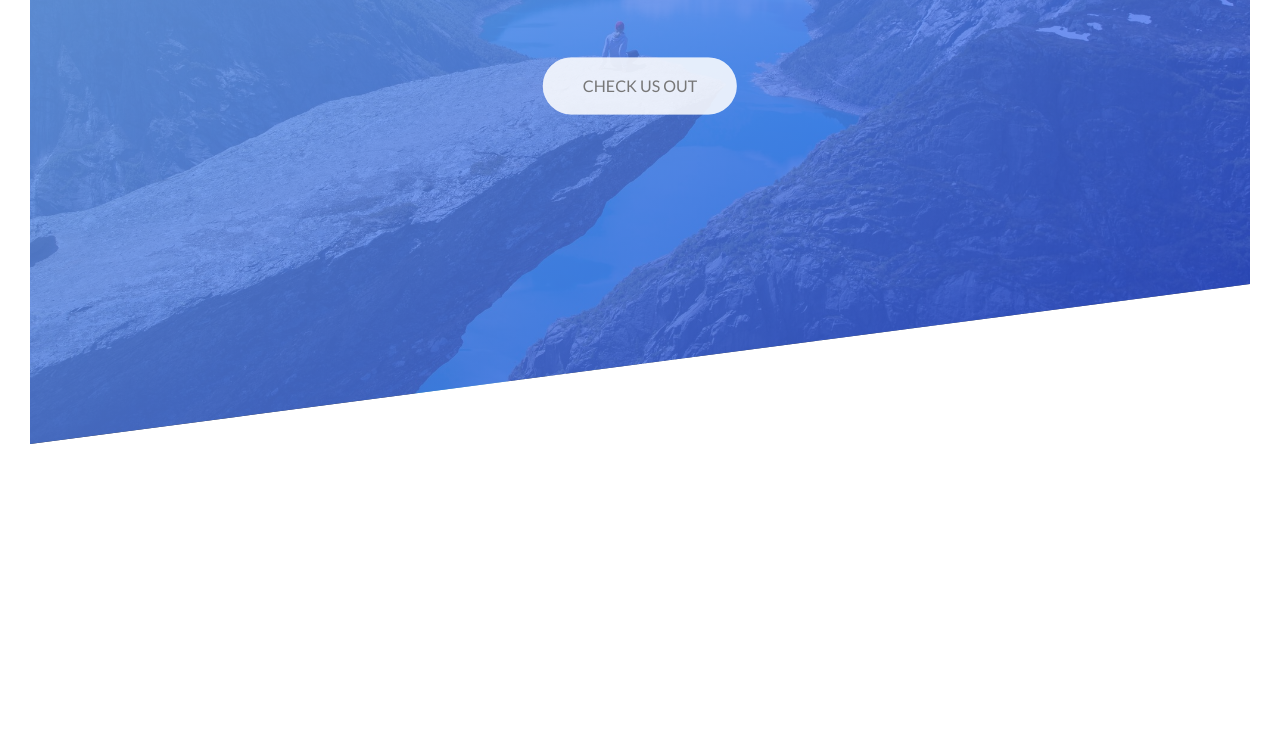
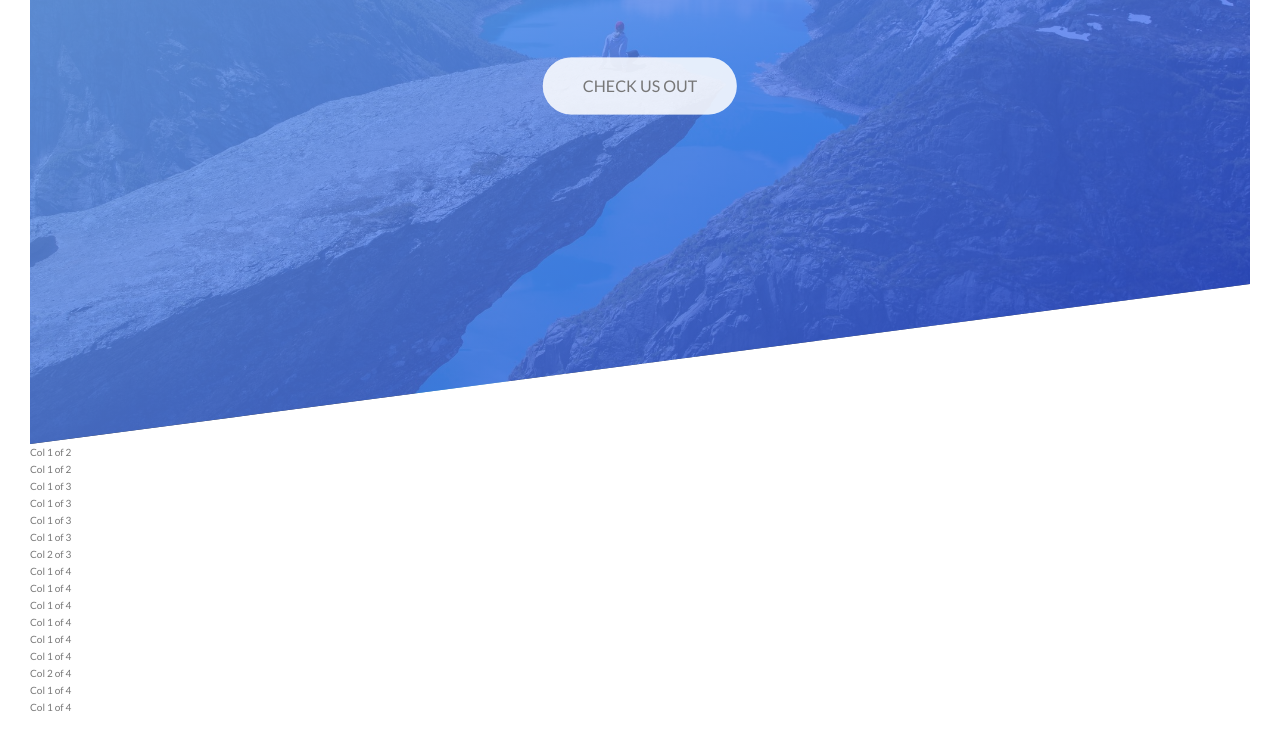
Before and after one commit to charleslukes/natours, a website: page index.html in a window 1280 px wide. Shown: the part 346-1092 px from the top of the page. Before the commit the page ends 820 px from the top, so only its background shows below. Drawn offline with Linux system fonts and the light colour scheme.

Commit message:
add section tag for divs to hold grid

```diff
--- a/index.html
+++ b/index.html
@@ -1,18 +1,21 @@
 <!DOCTYPE html>
 <html lang="en">
   <head>
-  <meta charset="UTF-8">
-  <meta name="viewport" content="width=device-width, initial-scale=1.0">
-  <meta http-equiv="X-UA-Compatible" content="ie=edge">
-  <link href="https://fonts.googleapis.com/css?family=Lato&display=swap" rel="stylesheet">
-  <link rel="shortcut icon" href="/favicon.ico" type="image/x-icon">
-  <link rel="stylesheet" href="style.css">
+    <meta charset="UTF-8" />
+    <meta name="viewport" content="width=device-width, initial-scale=1.0" />
+    <meta http-equiv="X-UA-Compatible" content="ie=edge" />
+    <link
+      href="https://fonts.googleapis.com/css?family=Lato&display=swap"
+      rel="stylesheet"
+    />
+    <link rel="shortcut icon" href="/favicon.ico" type="image/x-icon" />
+    <link rel="stylesheet" href="style.css" />
     <title>Natours | Exiting tours for adventours people</title>
   </head>
   <body>
     <header class="header">
       <div class="header__logo-box">
-        <img src="./img/premium.png" alt="a crown logo" class="header__logo">
+        <img src="./img/premium.png" alt="a crown logo" class="header__logo" />
       </div>
 
       <div class="header__text-box">
@@ -28,10 +31,70 @@
         <a href="#" class="btn btn--white btn--animated">Check us out</a>
       </div>
 
-      <div>
+      <div></div>
+    </header>
 
+    <section class="grid-test">
+      <div class="row">
+        <div class="col-1-of-2">
+          Col 1 of 2
         </div>
-
-   </header>
+        <div class="col-1-of-2">
+          Col 1 of 2
+        </div>
+      </div>
+      <div class="row">
+        <div class="col-1-of-3">
+          Col 1 of 3
+        </div>
+        <div class="col-1-of-3">
+          Col 1 of 3
+        </div>
+        <div class="col-1-of-3">
+          Col 1 of 3
+        </div>
+      </div>
+      <div class="row">
+        <div class="col-1-of-3">
+          Col 1 of 3
+        </div>
+        <div class="col-2-of-3">
+          Col 2 of 3
+        </div>
+      </div>
+      <div class="row">
+        <div class="col-1-of-4">
+          Col 1 of 4
+        </div>
+        <div class="col-1-of-4">
+          Col 1 of 4
+        </div>
+        <div class="col-1-of-4">
+          Col 1 of 4
+        </div>
+        <div class="col-1-of-4">
+          Col 1 of 4
+        </div>
+      </div>
+      <div class="row">
+        <div class="col-1-of-4">
+          Col 1 of 4
+        </div>
+        <div class="col-1-of-4">
+          Col 1 of 4
+        </div>
+        <div class="col-2-of-4">
+          Col 2 of 4
+        </div>
+      </div>
+      <div class="row">
+        <div class="col-1-of-4">
+          Col 1 of 4
+        </div>
+        <div class="col-3-of-4">
+          Col 1 of 4
+        </div>
+      </div >
+    </section>
   </body>
 </html>
```
Lines whose indentation alone changed are shown as unchanged.
